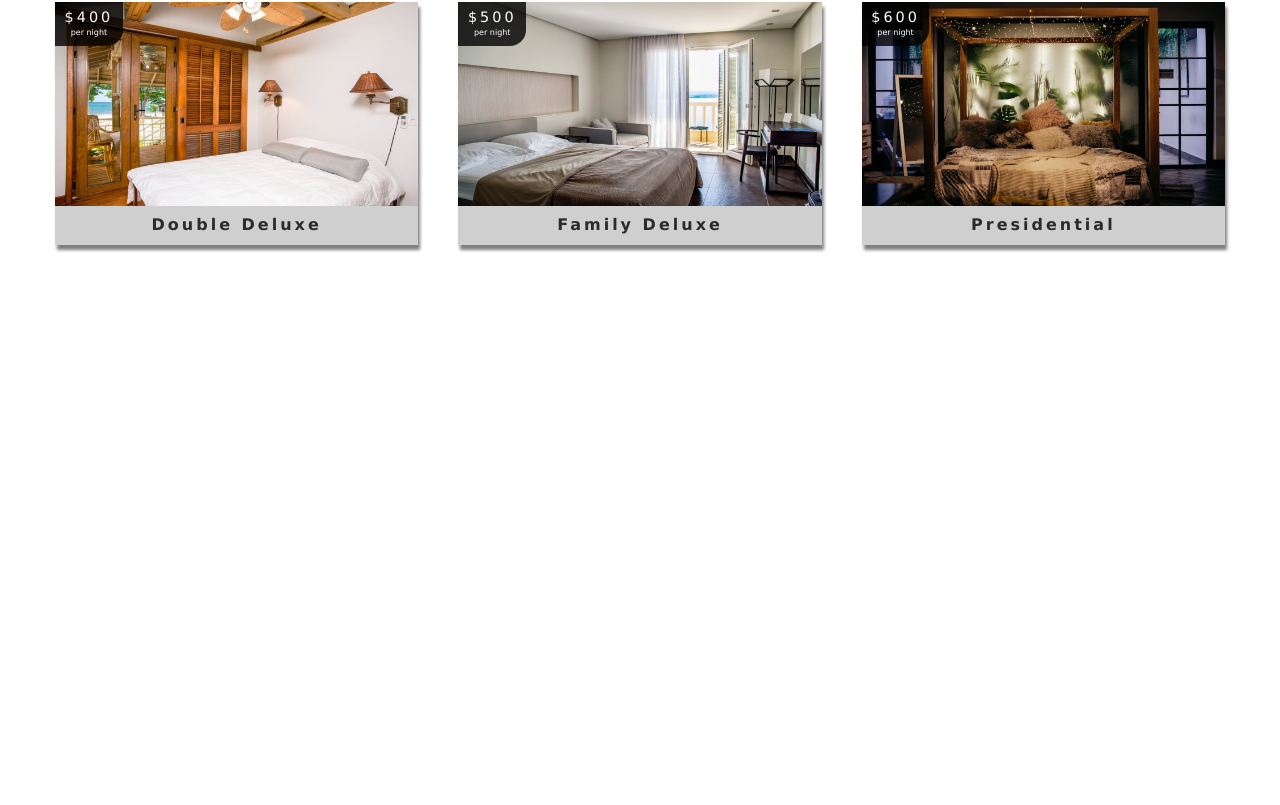
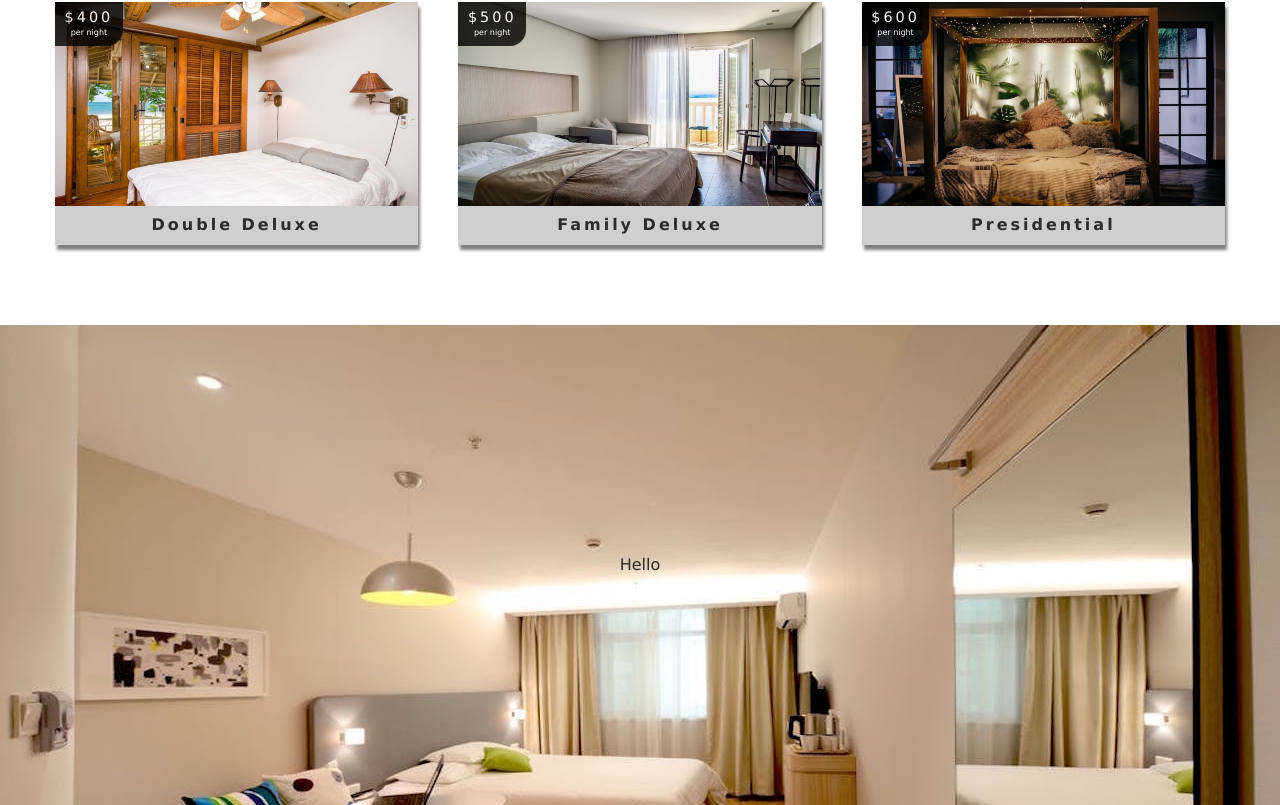
Before and after one commit to Giselesoubeiga/Oasis, a React (Create React App) app: page / in a window 1280 px wide. Shown: the part 1584-2389 px from the top of the page. Before the commit the page ends 1909 px from the top, so only its background shows below. Built offline with nearby package versions, Linux system fonts and the light colour scheme.

Commit message:
working on the styled components

```diff
--- a/package.json
+++ b/package.json
@@ -11,6 +11,7 @@
     "react-icons": "^4.1.0",
     "react-router-dom": "^5.2.0",
     "react-scripts": "4.0.1",
+    "styled-components": "^5.2.1",
     "web-vitals": "^0.2.4"
   },
   "scripts": {
--- /dev/null
+++ b/src/components/StyledHero.js
@@ -0,0 +1,13 @@
+import styled from "styled-components";
+import defaultImg from "../images/room-1.jpeg";
+
+const StyledHero = styled.header`
+  min-height: 60vh;
+  /* background: url(${defaultImg}); */
+  background: url(${props => (props.img ? props.img : defaultImg)});
+  display: flex;
+  align-items: center;
+  justify-content: center;
+`;
+
+export default StyledHero;
--- a/src/pages/Home.js
+++ b/src/pages/Home.js
@@ -2,8 +2,9 @@ import React, { Component } from 'react';
 import Hero from "../components/Hero";
 import Banner from "../components/Banner";
 import{Link} from "react-router-dom";
-import Services from "../components/Services"
-import FuturedRooms from "../components/FeaturedRooms"
+import Services from "../components/Services";
+import FuturedRooms from "../components/FeaturedRooms";
+import Button from "../components/StyledHero";
 
 
 export default function Home() {
@@ -17,7 +18,7 @@ export default function Home() {
     </Hero>
     <Services/>
     <FuturedRooms/>
-
+    <Button>Hello</Button>
     </>
     );
 
```
Also changed, not shown: 2 other files (tests, documents, lock files or other folders).
